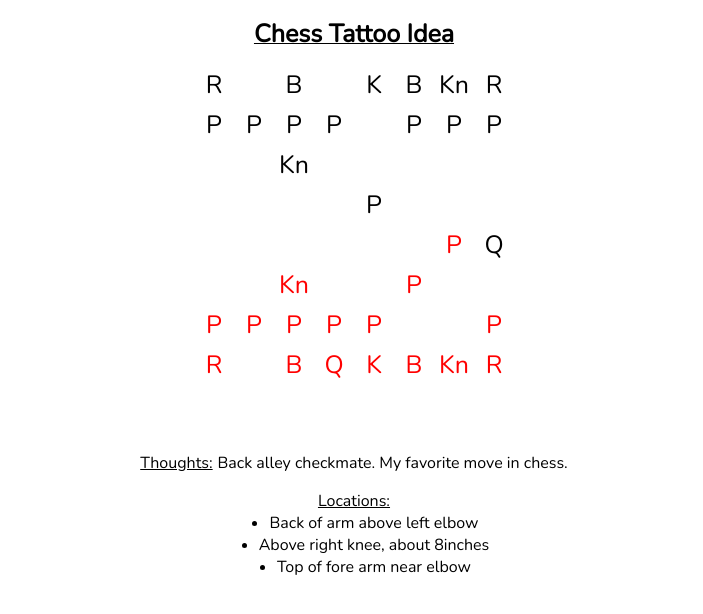
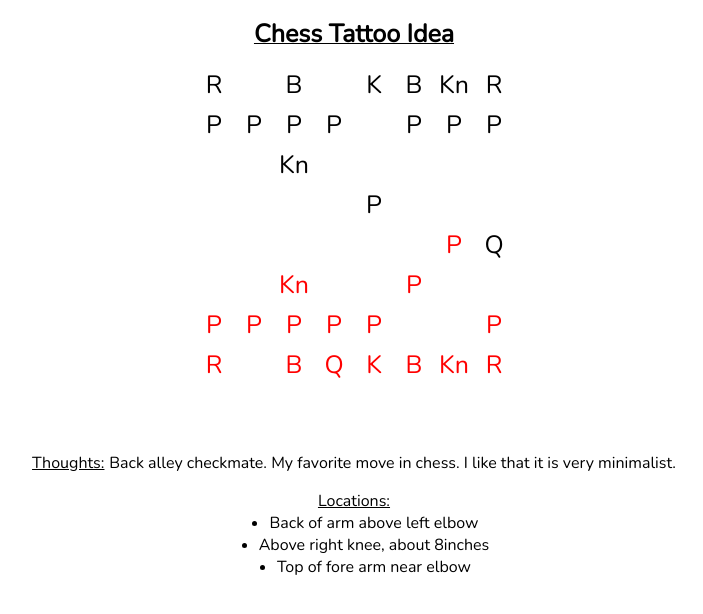
Before and after one commit to christian-fortin/Tattoo-Ideas, a plain HTML site: page index.html in a window 1280 px wide. Shown: the whole page, without its empty margins (286-989 px from the left). Drawn offline with nearby package versions, Linux system fonts and the light colour scheme.

Commit message:
updated fonts-2

```diff
--- a/index.html
+++ b/index.html
@@ -89,7 +89,7 @@
         <div class="white W">R</div>
         </div>
 
-        <p class="idea-description"><span style="text-decoration: underline; margin-right: .3rem;">Thoughts: </span> Back alley checkmate. My favorite move in chess.</p>
+        <p class="idea-description"><span style="text-decoration: underline; margin-right: .3rem;">Thoughts: </span> Back alley checkmate. My favorite move in chess. I like that it is very minimalist. </p>
 
         <p class="idea-description"> <span style="text-decoration: underline;">Locations: </span> <ul class="ul-locations">
             <li> Back of arm above left elbow</li>
```
